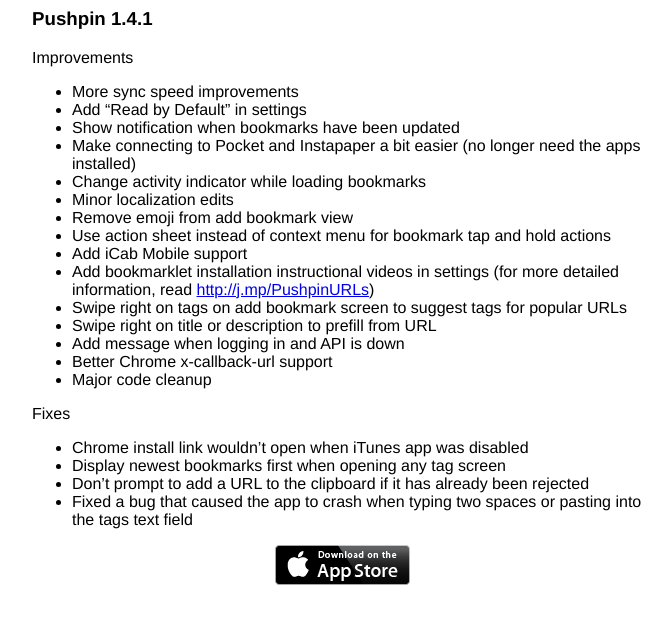
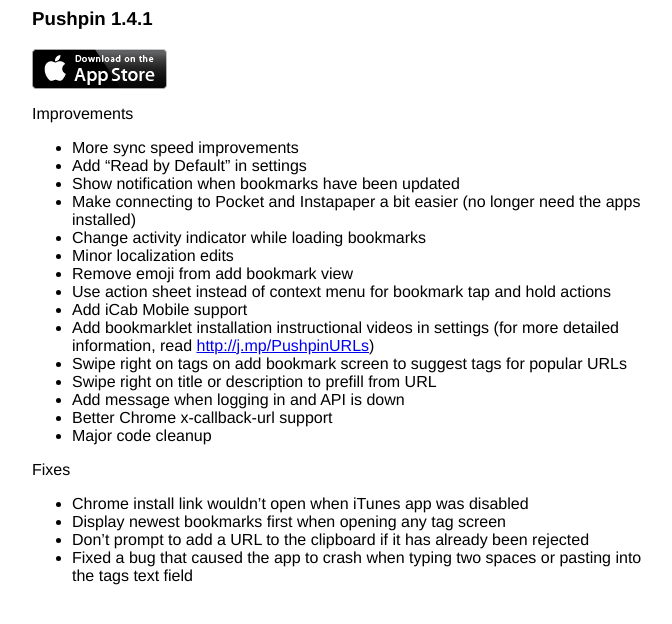
Before and after one commit to aurorasoftware/aurorasoftware.github.com, a Jekyll site: the page software/pushpin/changelog/1.4.1/index.html, which Jekyll copies as it is, in a window 1280 px wide. Shown: the top 624 px of the page, without its empty margins (298-970 px from the left). Built offline with Jekyll 4.4.1, drawn with Linux system fonts in a browser that asks for light colours; Markdown is read by kramdown in place of the engine named in the settings.

Commit message:
change badge location

```diff
--- a/software/pushpin/changelog/1.4.1/index.html
+++ b/software/pushpin/changelog/1.4.1/index.html
@@ -35,6 +35,7 @@
   <body>
     <div class='wrapper'>
       <h3>Pushpin 1.4.1</h3>
+      <a href='https://itunes.apple.com/us/app/pushpin-for-pinboard-best/id548052590?ls=1&mt=8'><img src='/software/pushpin/img/Download_on_the_App_Store_Badge_US-UK_135x40_0824.png' /></a>
       <p>Improvements </p>
       <ul>
         <li>More sync speed improvements</li>
@@ -62,7 +63,6 @@
         <li>Fixed a bug that caused the app to crash when typing two spaces or pasting into the tags text field</li>
       </ul>
 
-      <center><a href='https://itunes.apple.com/us/app/pushpin-for-pinboard-best/id548052590?ls=1&mt=8'><img src='/software/pushpin/img/Download_on_the_App_Store_Badge_US-UK_135x40_0824.png' /></a></center>
     </div>
   </body>
 </html>
```
